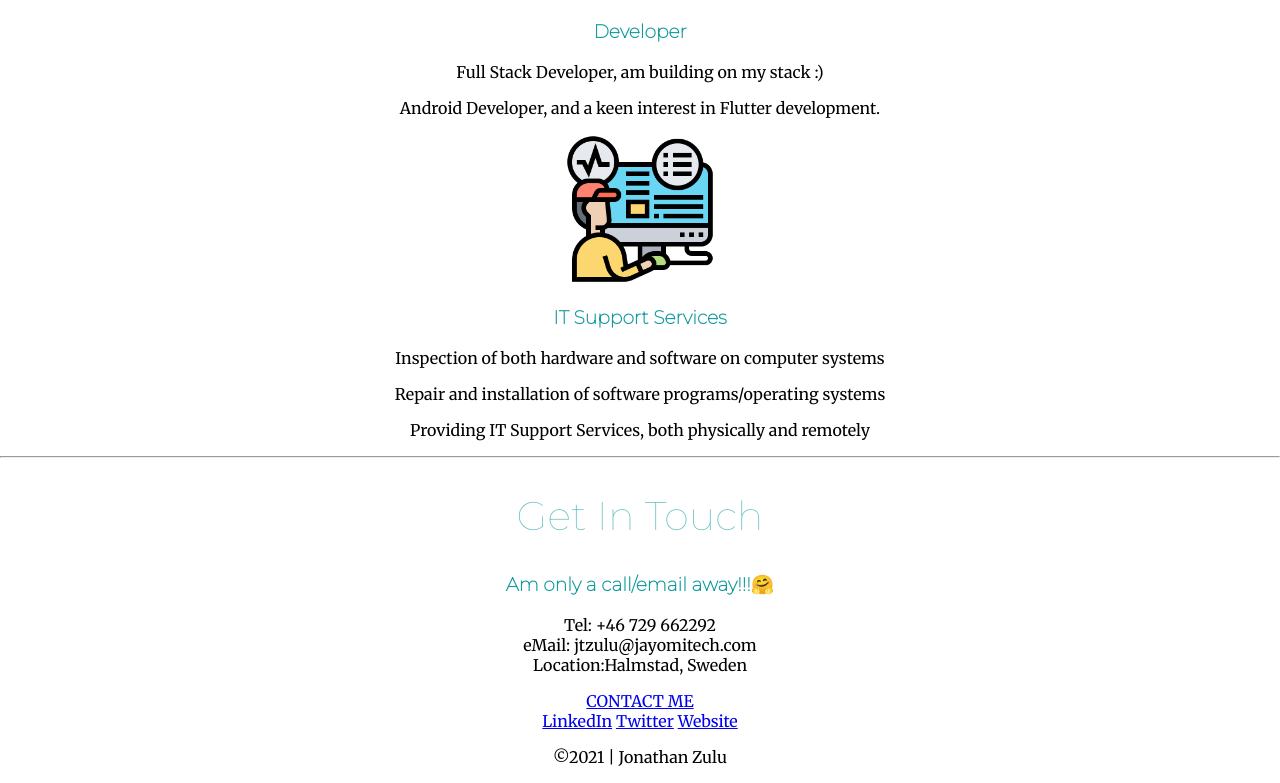
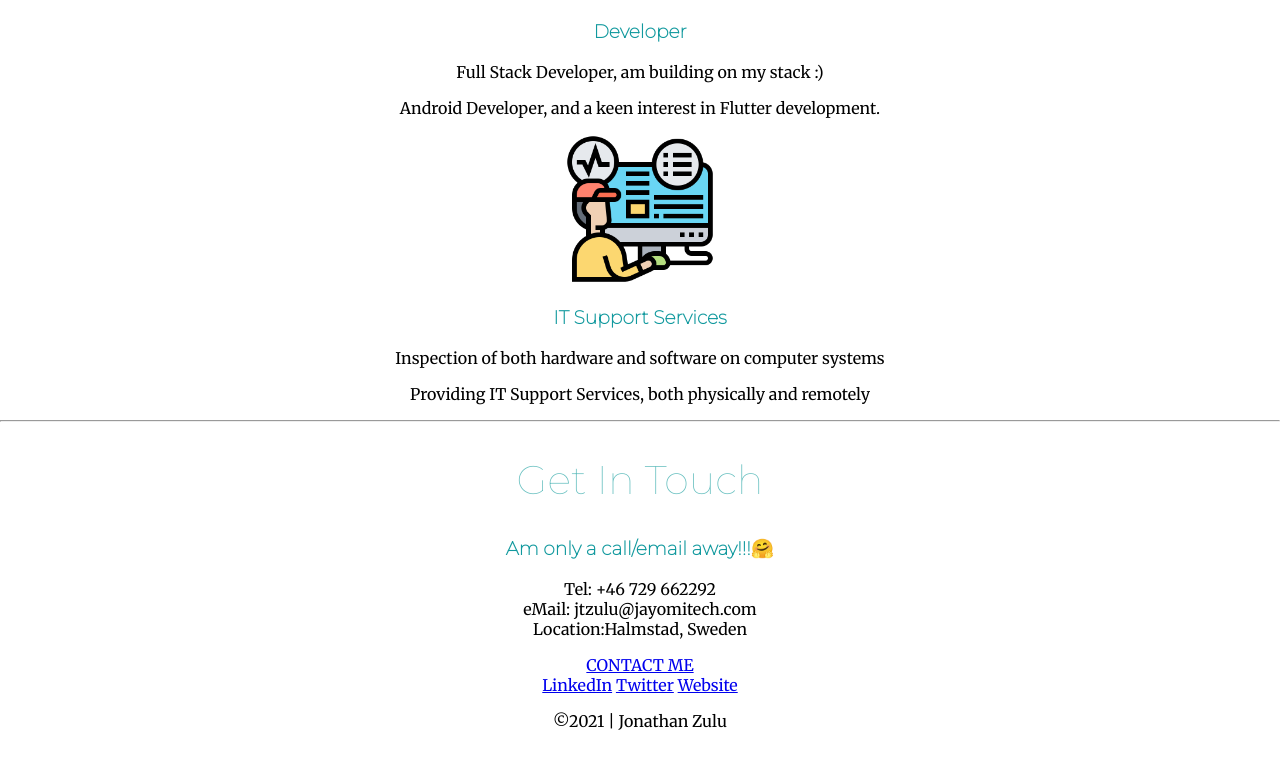
Before and after one commit to joul/portfolio, a plain HTML site: page index.html in a window 1280 px wide. Shown: the part 1470-2253 px from the top of the page. After the commit the page ends 2217 px from the top, so only its background shows below. Drawn offline with Linux system fonts and the light colour scheme.

Commit message:
Update index.html

```diff
--- a/index.html
+++ b/index.html
@@ -43,7 +43,6 @@
       width="150" height="150">
       <h3>IT Support Services</h3>
       <p>Inspection of both hardware and software on computer systems</p>
-      <p>Repair and installation of software programs/operating systems</p>
       <p>Providing IT Support Services, both physically and remotely</p>
     </div>
 </div>
```
